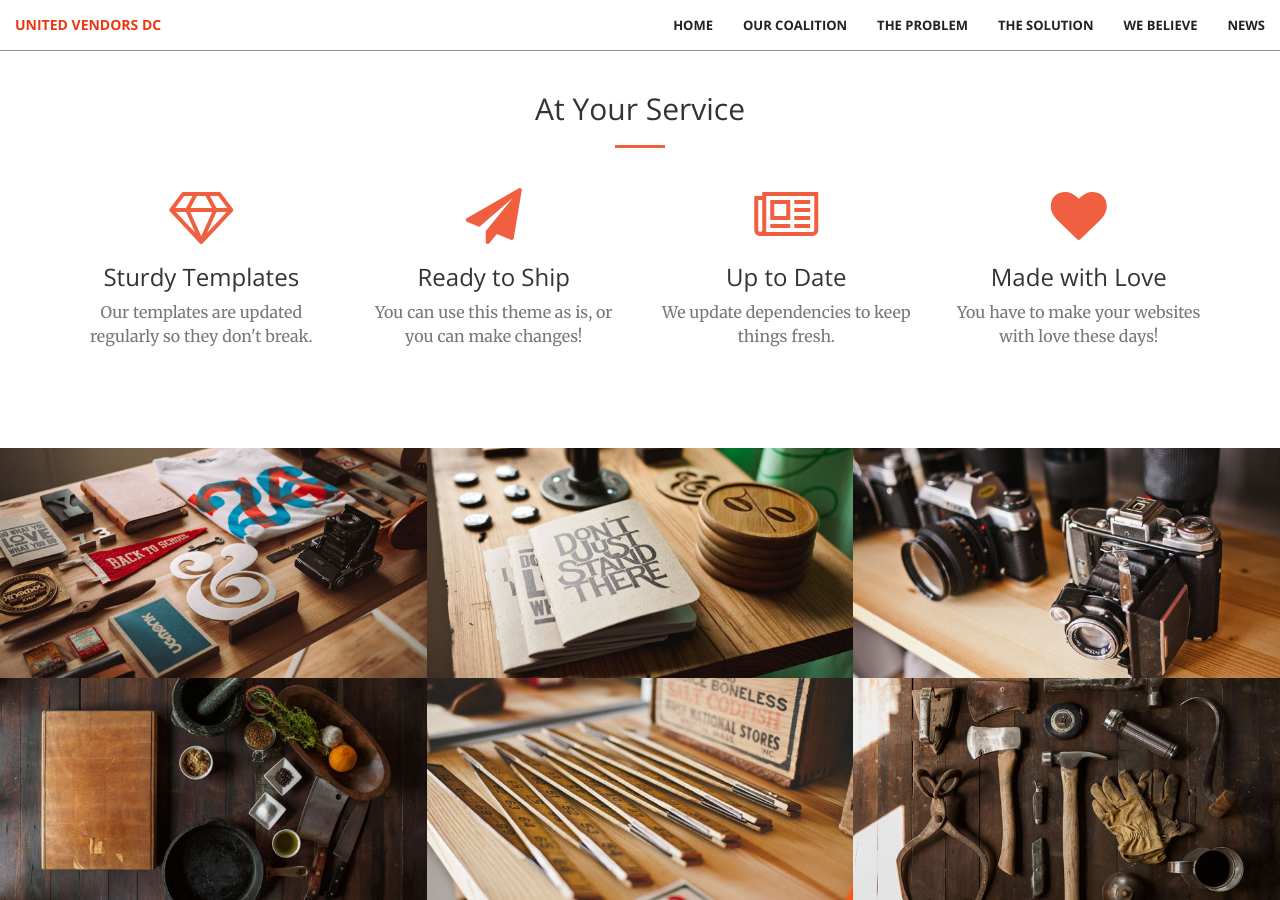
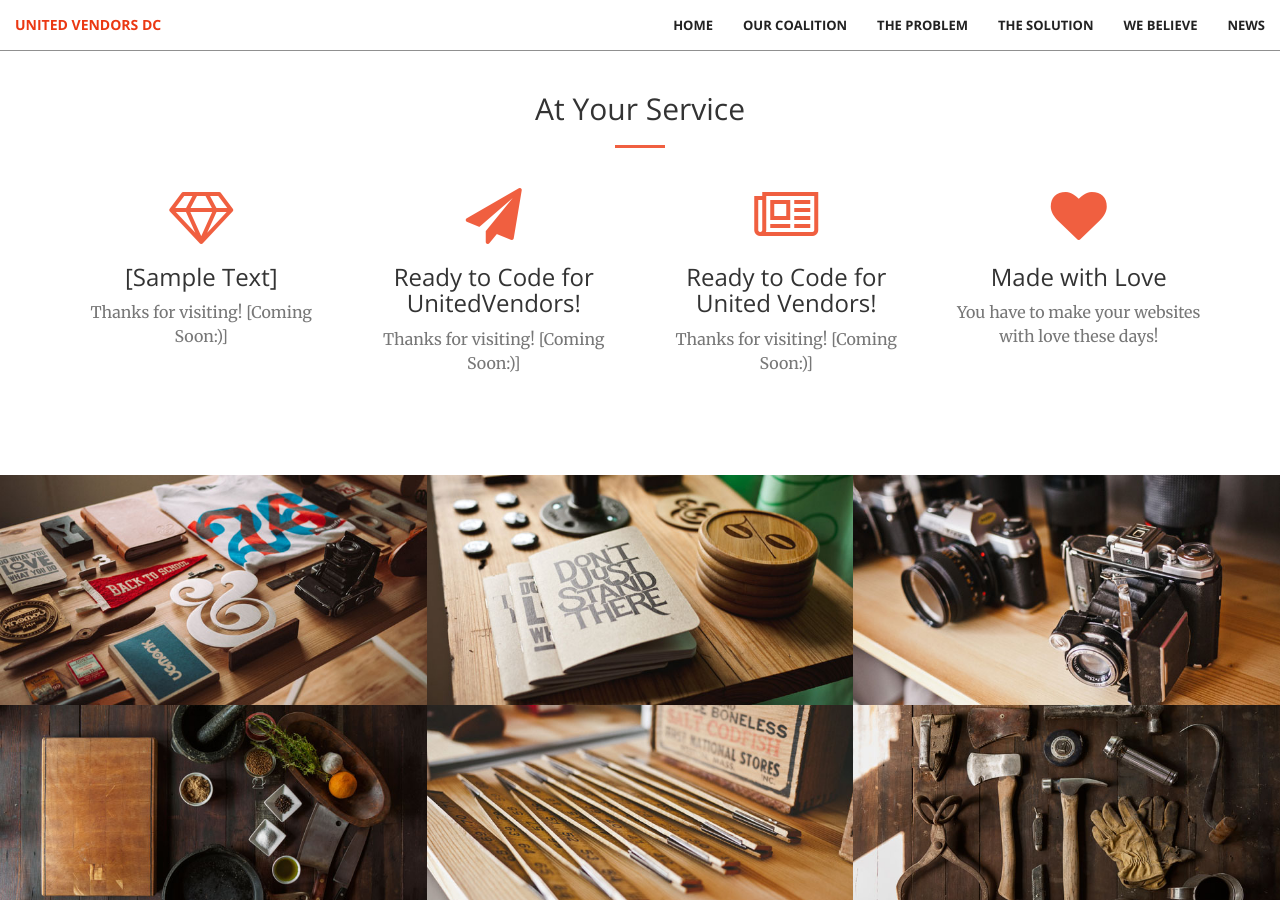
Before and after one commit to UnitedVendorsDC/unitedvendorsdc.github.io, a Jekyll site: the page built from index.html, in a window 1280 px wide and 900 px high, scrolled down 1278 px. Built offline with Jekyll 4.4.1, drawn with Linux system fonts in a browser that asks for light colours.

Commit message:
Update services.html

```diff
--- a/_includes/services.html
+++ b/_includes/services.html
@@ -12,22 +12,22 @@
             <div class="col-lg-3 col-md-6 text-center">
                 <div class="service-box">
                     <i class="fa fa-4x fa-diamond wow bounceIn text-primary"></i>
-                    <h3>Sturdy Templates</h3>
-                    <p class="text-muted">Our templates are updated regularly so they don't break.</p>
+                    <h3>[Sample Text]</h3>
+                    <p class="text-muted">Thanks for visiting! [Coming Soon:)]</p>
                 </div>
             </div>
             <div class="col-lg-3 col-md-6 text-center">
                 <div class="service-box">
                     <i class="fa fa-4x fa-paper-plane wow bounceIn text-primary" data-wow-delay=".1s"></i>
-                    <h3>Ready to Ship</h3>
-                    <p class="text-muted">You can use this theme as is, or you can make changes!</p>
+                    <h3>Ready to Code for UnitedVendors!</h3>
+                    <p class="text-muted">Thanks for visiting! [Coming Soon:)]</p>
                 </div>
             </div>
             <div class="col-lg-3 col-md-6 text-center">
                 <div class="service-box">
                     <i class="fa fa-4x fa-newspaper-o wow bounceIn text-primary" data-wow-delay=".2s"></i>
-                    <h3>Up to Date</h3>
-                    <p class="text-muted">We update dependencies to keep things fresh.</p>
+                    <h3>Ready to Code for United Vendors!</h3>
+                    <p class="text-muted">Thanks for visiting! [Coming Soon:)]</p>
                 </div>
             </div>
             <div class="col-lg-3 col-md-6 text-center">
```
